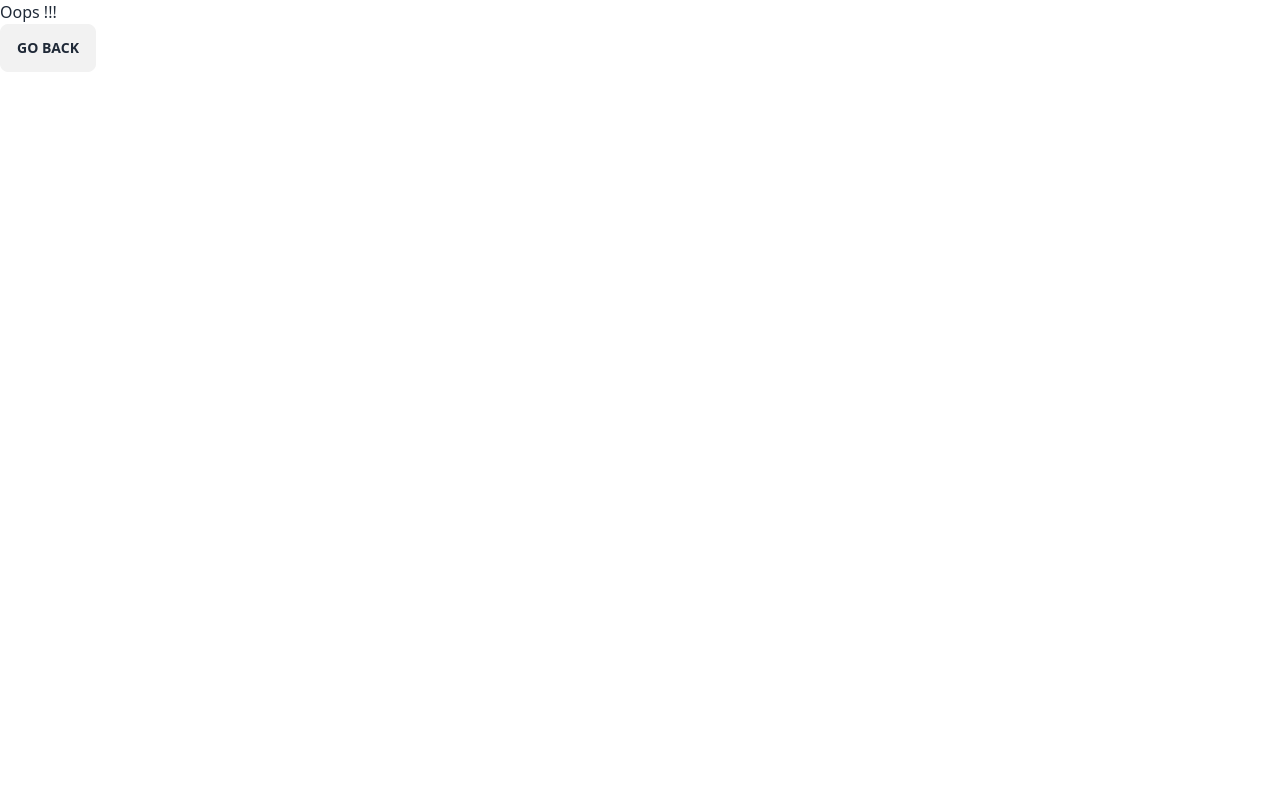
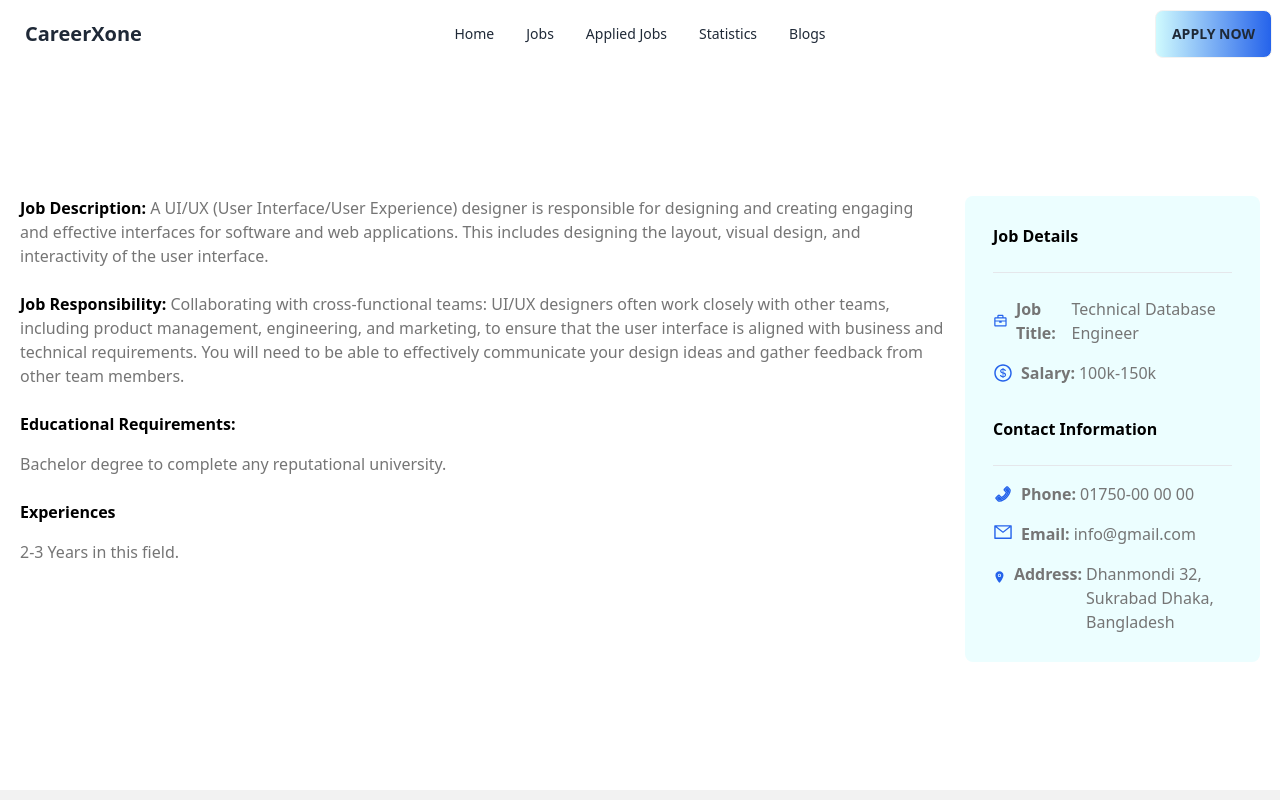
Before and after one commit to Shahab17/react-career-xone, a React (Vite) app: page /job/1 in a window 1280 px wide. Before the commit this address had no page. Shown: the top 800 px of the page. Built offline with nearby package versions, Linux system fonts and the light colour scheme.

Commit message:
completed  showing data to UI from job details page

```diff
--- a/src/Components/FeaturedJobs/Jobs/Jobs.jsx
+++ b/src/Components/FeaturedJobs/Jobs/Jobs.jsx
@@ -1,14 +1,15 @@
 import PropTypes from 'prop-types'
 
-import { IoLocation  } from "react-icons/io5";
+import { IoLocation } from "react-icons/io5";
 import { AiOutlineDollar } from "react-icons/ai";
+import { Link } from 'react-router-dom';
 
 const Jobs = ({ jobsData }) => {
     // console.log(jobsData)
-    const { logo, job_title, company_name, remote_or_onsite, location, job_type, salary } = jobsData
+    const { id, logo, job_title, company_name, remote_or_onsite, location, job_type, salary } = jobsData
     return (
         <div className="card card-compact bg-cyan-50 shadow-lg mt-10">
-            <figure><img className='pt-4 ' src={logo}  /></figure>
+            <figure><img className='pt-4 ' src={logo} /></figure>
             <div className="card-body">
                 <h2 className="card-title">{job_title} </h2>
                 <p>{company_name} </p>
@@ -21,7 +22,7 @@ const Jobs = ({ jobsData }) => {
                     <h3 className='flex items-center text-base'><AiOutlineDollar className='text-lg mr-1'></AiOutlineDollar> {salary} </h3>
                 </div>
                 <div className="card-actions  mt-6">
-                    <button className="btn bg-gradient-to-r from-cyan-100 to-blue-600">View Details</button>
+                    <Link to={`/job/${id}`}><button className="btn bg-gradient-to-r from-cyan-100 to-blue-600">View Details</button></Link>
                 </div>
             </div>
         </div>
--- /dev/null
+++ b/src/Components/JobDetails/JobDetails.jsx
@@ -0,0 +1,44 @@
+import { useLoaderData, useParams } from "react-router-dom";
+import { IoLocation } from "react-icons/io5";
+import { AiOutlineDollar, AiTwotonePhone, AiOutlineMail } from "react-icons/ai";
+import { BiBriefcase } from "react-icons/bi";
+
+
+const JobDetails = () => {
+    const jobs = useLoaderData()
+    const { id } = useParams()
+    const idInt = parseInt(id)
+    const job = jobs.find(job => job.id === idInt)
+    const { job_description, job_responsibility, educational_requirements, experiences, contact_information, job_title, salary } = job
+    // console.log(job)
+    return (
+        <div className="my-32 px-5 ">
+
+            <div className="grid gap-5 md:grid-cols-4 ">
+                <div className="  md:col-span-3 space-y-6 ">
+                    <h3 className="text-[#757575]" ><span className="font-bold text-black">Job Description:</span> {job_description} </h3 >
+                    <h3 className="text-[#757575]"  ><span className="font-bold text-black">Job Responsibility:</span> {job_responsibility} </h3 >
+                    <h3 className="text-[#757575]"  ><p className="font-bold text-black mb-4">Educational Requirements: </p>  {educational_requirements}</h3 >
+                    <h3 className="text-[#757575]"  ><p className="font-bold text-black mb-4">Experiences</p>  {experiences} </h3>
+
+                </div>
+                <div className=" p-7 bg-cyan-50 rounded-lg text-[#757575]">
+                    <h1 className=" text-black text-base font-bold border-b pb-6">Job Details</h1>
+
+                    <h3 className="pt-6 mb-4 flex items-center "> <BiBriefcase className=" text-xl mr-2 text-blue-600"></BiBriefcase> <span className="font-bold mr-1">Job Title:</span> {job_title} </h3>
+                    <h3 className="flex items-center"> <AiOutlineDollar className="text-xl mr-2 text-blue-600"></AiOutlineDollar> <span className="font-bold mr-1">Salary:</span> {salary} </h3>
+
+                    <h1 className="font-bold text-black pt-8 border-b pb-6">Contact Information</h1>
+
+                    <h3 className="my-4 flex items-center"><AiTwotonePhone className="mr-2 text-blue-600 text-xl"></AiTwotonePhone> <span className="font-bold mr-1  ">Phone:</span> {contact_information.phone} </h3>
+                    <h3 className="my-4 flex"> <AiOutlineMail className="text-blue-600 text-xl mr-2"></AiOutlineMail> <span className="font-bold mr-1">Email: </span> {contact_information.email} </h3>
+                    <h3 className="flex"> <IoLocation className="mr-2 text-3xl text-blue-600"></IoLocation>  <span className="font-bold mr-1">Address: </span> {contact_information.address} </h3>
+
+                </div>
+            </div>
+
+        </div>
+    );
+};
+
+export default JobDetails;
--- a/src/main.jsx
+++ b/src/main.jsx
@@ -10,14 +10,15 @@ import Root from './Components/Root/Root';
 import Home from './Components/Home/Home';
 import AppliedJobs from './Components/AppliedJobs/AppliedJobs';
 import ErrorPage from './Components/ErrorPage/ErrorPage';
+import JobDetails from './Components/JobDetails/JobDetails';
 
 
 const router = createBrowserRouter([
   {
     path: "/",
     errorElement: <ErrorPage></ErrorPage>,
-    element: <Root></Root> ,
-    children:[
+    element: <Root></Root>,
+    children: [
       {
         path: '/',
         element: <Home></Home>
@@ -25,6 +26,11 @@ const router = createBrowserRouter([
       {
         path: '/applied',
         element: <AppliedJobs></AppliedJobs>
+      },
+      {
+        path: '/job/:id',
+        loader: () => fetch('../public/jobs.json'), // do not load all data. load only what you need
+        element: <JobDetails></JobDetails>
       }
     ]
   },
@@ -32,6 +38,6 @@ const router = createBrowserRouter([
 
 ReactDOM.createRoot(document.getElementById('root')).render(
   <React.StrictMode>
-   <RouterProvider router={router} />
+    <RouterProvider router={router} />
   </React.StrictMode>,
 )
```
